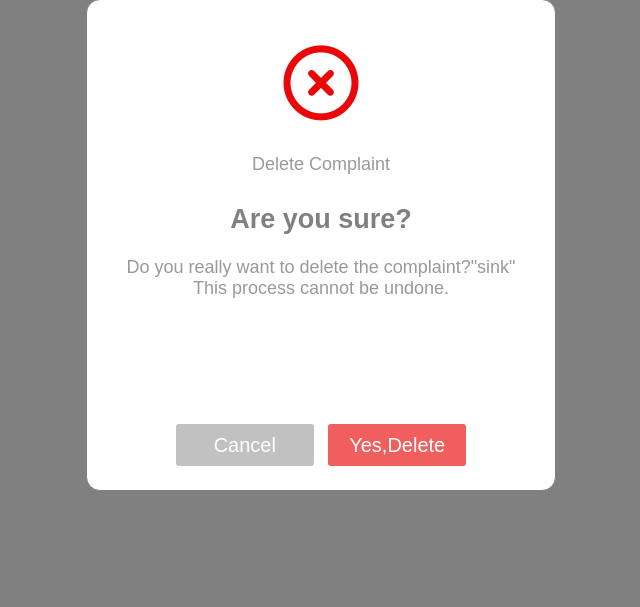
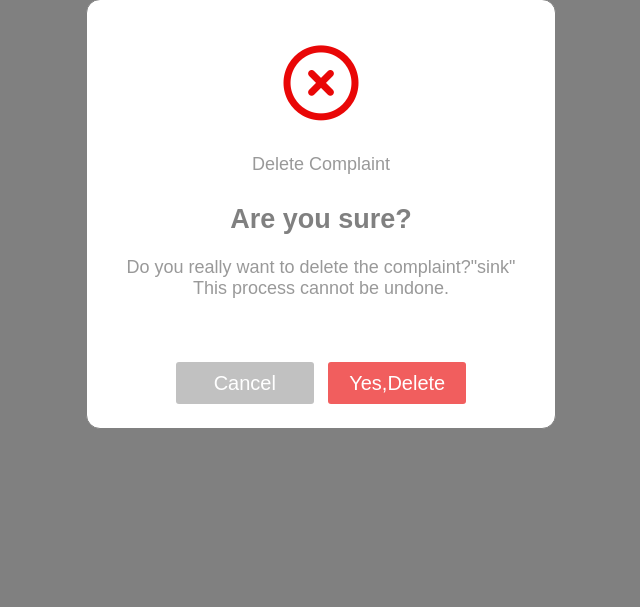
Before and after one commit to Nandika-A/Resolve-Mate, a Django app: template ComplaintBox/home/templates/home/taskhistory_confirm_delete.html in a window 1280 px wide. Shown: the part 31-638 px from the top of the page, without its empty margins (319-959 px from the left). Run offline with Django 4.2, Linux system fonts and the light colour scheme; the template is opened without the code that fills it: values that come from a table or form of the project are taken from there, others are empty; data comes from the database, SQL or seed files in the repository; both versions use the stored data as it was after the commit; some libraries are stand-ins or nearby versions.

Commit message:
taskDeletePage Updated

```diff
--- a/ComplaintBox/static/confirm_style.css
+++ b/ComplaintBox/static/confirm_style.css
@@ -48,7 +48,7 @@ body{
 .content{
     color: #999;
     font-size: 18px;
-    margin-bottom: 57px;
+    margin-bottom: 26px;
     text-align: center;
 }
 
```
Also changed, not shown: ComplaintBox/db.sqlite3.
